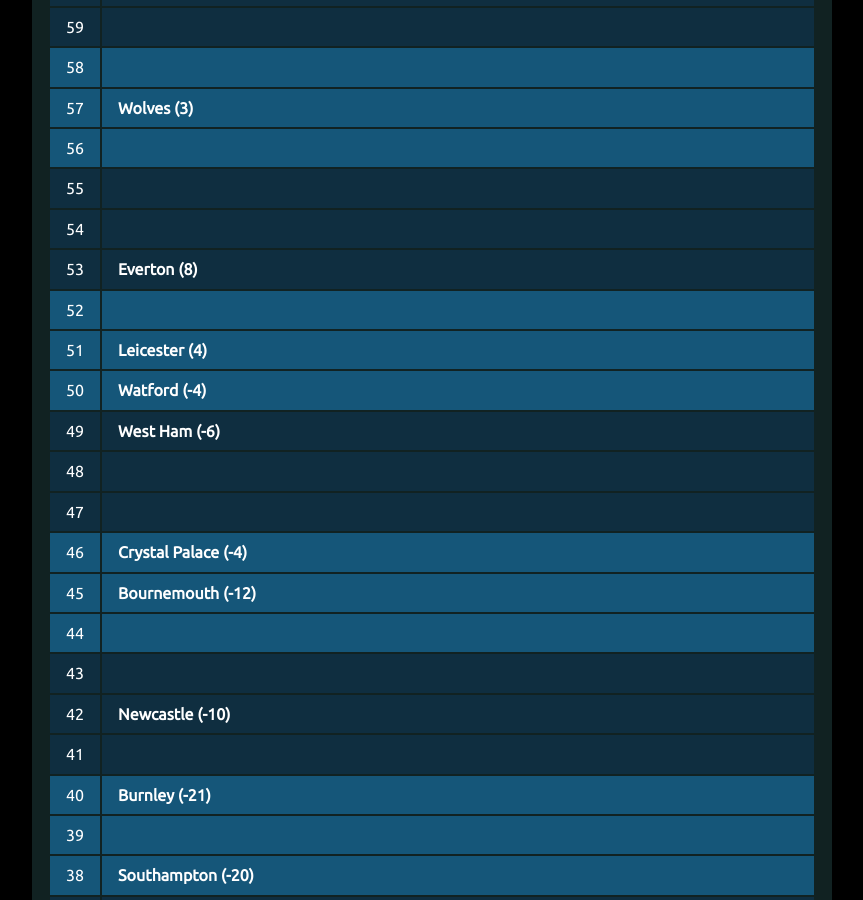
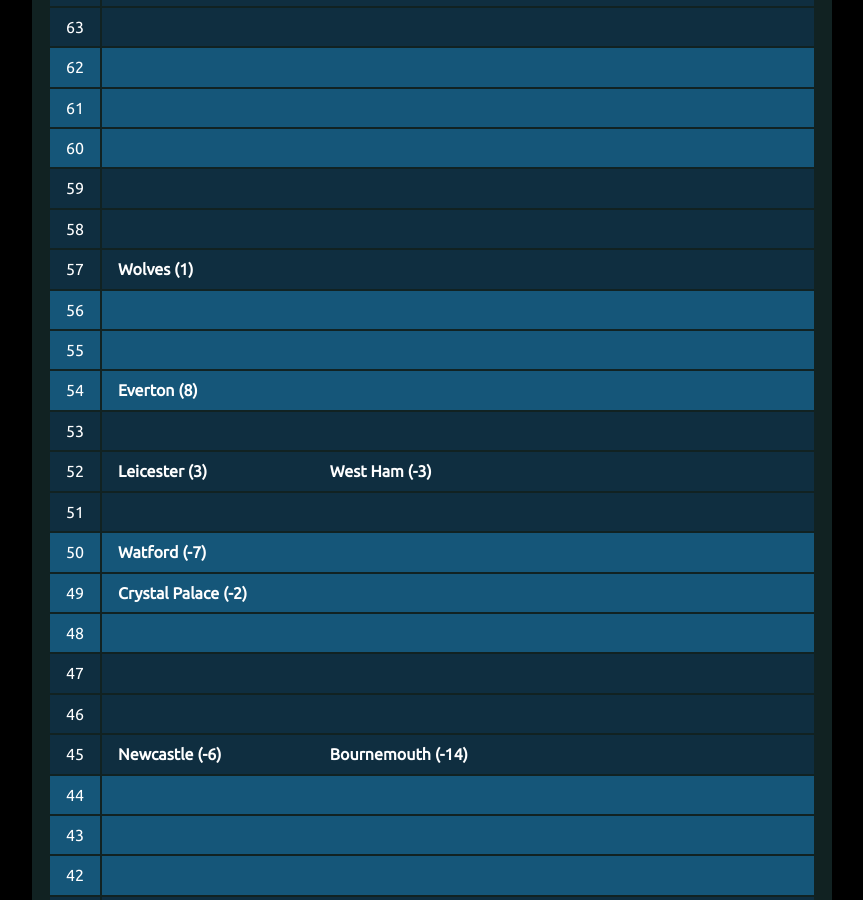
Before and after one commit to muru/muru.github.io, a Jekyll site: the page built from resources.md, in a window 1280 px wide and 900 px high, scrolled down 3139 px. Shown: the whole window, without its empty margins (208-1071 px from the left). Built offline with Jekyll 4.4.1, drawn with Linux system fonts in a browser that asks for light colours; some of the changed text lies outside the part shown.

Commit message:
updated cann-table: Mon 13 May 10:02:15 JST 2019

```diff
--- a/cann-table.html
+++ b/cann-table.html
@@ -1,12 +1,33 @@
 <table id="cann-table">
 <thead> <th> Pts </th> <th> Clubs (GD) </th> </thead>
 	<tr class="cann-row-1">
-		<td class="cann-point"> 94 </td>
+		<td class="cann-point"> 98 </td>
 		<td class="cann-clubs">
-			<span class="club-name"> Liverpool (65) </span>
+			<span class="club-name"> Man City (72) </span>
 		</td>
  	</tr>
 	<tr class="cann-row-1">
+		<td class="cann-point"> 97 </td>
+		<td class="cann-clubs">
+			<span class="club-name"> Liverpool (67) </span>
+		</td>
+ 	</tr>
+	<tr class="cann-row-1">
+		<td class="cann-point"> 96 </td>
+		<td class="cann-clubs">
+		</td>
+ 	</tr>
+	<tr class="cann-row-2">
+		<td class="cann-point"> 95 </td>
+		<td class="cann-clubs">
+		</td>
+ 	</tr>
+	<tr class="cann-row-2">
+		<td class="cann-point"> 94 </td>
+		<td class="cann-clubs">
+		</td>
+ 	</tr>
+	<tr class="cann-row-2">
 		<td class="cann-point"> 93 </td>
 		<td class="cann-clubs">
 		</td>
@@ -14,15 +35,14 @@
 	<tr class="cann-row-1">
 		<td class="cann-point"> 92 </td>
 		<td class="cann-clubs">
-			<span class="club-name"> Man City (68) </span>
 		</td>
  	</tr>
-	<tr class="cann-row-2">
+	<tr class="cann-row-1">
 		<td class="cann-point"> 91 </td>
 		<td class="cann-clubs">
 		</td>
  	</tr>
-	<tr class="cann-row-2">
+	<tr class="cann-row-1">
 		<td class="cann-point"> 90 </td>
 		<td class="cann-clubs">
 		</td>
@@ -32,12 +52,12 @@
 		<td class="cann-clubs">
 		</td>
  	</tr>
-	<tr class="cann-row-1">
+	<tr class="cann-row-2">
 		<td class="cann-point"> 88 </td>
 		<td class="cann-clubs">
 		</td>
  	</tr>
-	<tr class="cann-row-1">
+	<tr class="cann-row-2">
 		<td class="cann-point"> 87 </td>
 		<td class="cann-clubs">
 		</td>
@@ -47,12 +67,12 @@
 		<td class="cann-clubs">
 		</td>
  	</tr>
-	<tr class="cann-row-2">
+	<tr class="cann-row-1">
 		<td class="cann-point"> 85 </td>
 		<td class="cann-clubs">
 		</td>
  	</tr>
-	<tr class="cann-row-2">
+	<tr class="cann-row-1">
 		<td class="cann-point"> 84 </td>
 		<td class="cann-clubs">
 		</td>
@@ -62,12 +82,12 @@
 		<td class="cann-clubs">
 		</td>
  	</tr>
-	<tr class="cann-row-1">
+	<tr class="cann-row-2">
 		<td class="cann-point"> 82 </td>
 		<td class="cann-clubs">
 		</td>
  	</tr>
-	<tr class="cann-row-1">
+	<tr class="cann-row-2">
 		<td class="cann-point"> 81 </td>
 		<td class="cann-clubs">
 		</td>
@@ -77,12 +97,12 @@
 		<td class="cann-clubs">
 		</td>
  	</tr>
-	<tr class="cann-row-2">
+	<tr class="cann-row-1">
 		<td class="cann-point"> 79 </td>
 		<td class="cann-clubs">
 		</td>
  	</tr>
-	<tr class="cann-row-2">
+	<tr class="cann-row-1">
 		<td class="cann-point"> 78 </td>
 		<td class="cann-clubs">
 		</td>
@@ -92,12 +112,12 @@
 		<td class="cann-clubs">
 		</td>
  	</tr>
-	<tr class="cann-row-1">
+	<tr class="cann-row-2">
 		<td class="cann-point"> 76 </td>
 		<td class="cann-clubs">
 		</td>
  	</tr>
-	<tr class="cann-row-1">
+	<tr class="cann-row-2">
 		<td class="cann-point"> 75 </td>
 		<td class="cann-clubs">
 		</td>
@@ -107,29 +127,30 @@
 		<td class="cann-clubs">
 		</td>
  	</tr>
-	<tr class="cann-row-2">
+	<tr class="cann-row-1">
 		<td class="cann-point"> 73 </td>
 		<td class="cann-clubs">
 		</td>
  	</tr>
-	<tr class="cann-row-2">
+	<tr class="cann-row-1">
 		<td class="cann-point"> 72 </td>
 		<td class="cann-clubs">
+			<span class="club-name"> Chelsea (24) </span>
 		</td>
  	</tr>
 	<tr class="cann-row-2">
 		<td class="cann-point"> 71 </td>
 		<td class="cann-clubs">
-			<span class="club-name"> Chelsea (24) </span>
-		</td>
- 	</tr>
-	<tr class="cann-row-1">
-		<td class="cann-point"> 70 </td>
-		<td class="cann-clubs">
 			<span class="club-name"> Tottenham (28) </span>
 		</td>
  	</tr>
-	<tr class="cann-row-1">
+	<tr class="cann-row-2">
+		<td class="cann-point"> 70 </td>
+		<td class="cann-clubs">
+			<span class="club-name"> Arsenal (22) </span>
+		</td>
+ 	</tr>
+	<tr class="cann-row-2">
 		<td class="cann-point"> 69 </td>
 		<td class="cann-clubs">
 		</td>
@@ -139,16 +160,15 @@
 		<td class="cann-clubs">
 		</td>
  	</tr>
-	<tr class="cann-row-2">
+	<tr class="cann-row-1">
 		<td class="cann-point"> 67 </td>
 		<td class="cann-clubs">
-			<span class="club-name"> Arsenal (20) </span>
 		</td>
  	</tr>
-	<tr class="cann-row-2">
+	<tr class="cann-row-1">
 		<td class="cann-point"> 66 </td>
 		<td class="cann-clubs">
-			<span class="club-name"> Man Utd (13) </span>
+			<span class="club-name"> Man Utd (11) </span>
 		</td>
  	</tr>
 	<tr class="cann-row-2">
@@ -156,12 +176,12 @@
 		<td class="cann-clubs">
 		</td>
  	</tr>
-	<tr class="cann-row-1">
+	<tr class="cann-row-2">
 		<td class="cann-point"> 64 </td>
 		<td class="cann-clubs">
 		</td>
  	</tr>
-	<tr class="cann-row-1">
+	<tr class="cann-row-2">
 		<td class="cann-point"> 63 </td>
 		<td class="cann-clubs">
 		</td>
@@ -171,12 +191,12 @@
 		<td class="cann-clubs">
 		</td>
  	</tr>
-	<tr class="cann-row-2">
+	<tr class="cann-row-1">
 		<td class="cann-point"> 61 </td>
 		<td class="cann-clubs">
 		</td>
  	</tr>
-	<tr class="cann-row-2">
+	<tr class="cann-row-1">
 		<td class="cann-point"> 60 </td>
 		<td class="cann-clubs">
 		</td>
@@ -186,15 +206,15 @@
 		<td class="cann-clubs">
 		</td>
  	</tr>
-	<tr class="cann-row-1">
+	<tr class="cann-row-2">
 		<td class="cann-point"> 58 </td>
 		<td class="cann-clubs">
 		</td>
  	</tr>
-	<tr class="cann-row-1">
+	<tr class="cann-row-2">
 		<td class="cann-point"> 57 </td>
 		<td class="cann-clubs">
-			<span class="club-name"> Wolves (3) </span>
+			<span class="club-name"> Wolves (1) </span>
 		</td>
  	</tr>
 	<tr class="cann-row-1">
@@ -202,46 +222,47 @@
 		<td class="cann-clubs">
 		</td>
  	</tr>
-	<tr class="cann-row-2">
+	<tr class="cann-row-1">
 		<td class="cann-point"> 55 </td>
 		<td class="cann-clubs">
 		</td>
  	</tr>
-	<tr class="cann-row-2">
+	<tr class="cann-row-1">
 		<td class="cann-point"> 54 </td>
 		<td class="cann-clubs">
+			<span class="club-name"> Everton (8) </span>
 		</td>
  	</tr>
 	<tr class="cann-row-2">
 		<td class="cann-point"> 53 </td>
 		<td class="cann-clubs">
-			<span class="club-name"> Everton (8) </span>
 		</td>
  	</tr>
-	<tr class="cann-row-1">
+	<tr class="cann-row-2">
 		<td class="cann-point"> 52 </td>
 		<td class="cann-clubs">
+			<span class="club-name"> Leicester (3) </span>
+			<span class="club-name"> West Ham (-3) </span>
 		</td>
  	</tr>
-	<tr class="cann-row-1">
+	<tr class="cann-row-2">
 		<td class="cann-point"> 51 </td>
 		<td class="cann-clubs">
-			<span class="club-name"> Leicester (4) </span>
 		</td>
  	</tr>
 	<tr class="cann-row-1">
 		<td class="cann-point"> 50 </td>
 		<td class="cann-clubs">
-			<span class="club-name"> Watford (-4) </span>
+			<span class="club-name"> Watford (-7) </span>
 		</td>
  	</tr>
-	<tr class="cann-row-2">
+	<tr class="cann-row-1">
 		<td class="cann-point"> 49 </td>
 		<td class="cann-clubs">
-			<span class="club-name"> West Ham (-6) </span>
+			<span class="club-name"> Crystal Palace (-2) </span>
 		</td>
  	</tr>
-	<tr class="cann-row-2">
+	<tr class="cann-row-1">
 		<td class="cann-point"> 48 </td>
 		<td class="cann-clubs">
 		</td>
@@ -251,16 +272,16 @@
 		<td class="cann-clubs">
 		</td>
  	</tr>
-	<tr class="cann-row-1">
+	<tr class="cann-row-2">
 		<td class="cann-point"> 46 </td>
 		<td class="cann-clubs">
-			<span class="club-name"> Crystal Palace (-4) </span>
 		</td>
  	</tr>
-	<tr class="cann-row-1">
+	<tr class="cann-row-2">
 		<td class="cann-point"> 45 </td>
 		<td class="cann-clubs">
-			<span class="club-name"> Bournemouth (-12) </span>
+			<span class="club-name"> Newcastle (-6) </span>
+			<span class="club-name"> Bournemouth (-14) </span>
 		</td>
  	</tr>
 	<tr class="cann-row-1">
@@ -268,15 +289,14 @@
 		<td class="cann-clubs">
 		</td>
  	</tr>
-	<tr class="cann-row-2">
+	<tr class="cann-row-1">
 		<td class="cann-point"> 43 </td>
 		<td class="cann-clubs">
 		</td>
  	</tr>
-	<tr class="cann-row-2">
+	<tr class="cann-row-1">
 		<td class="cann-point"> 42 </td>
 		<td class="cann-clubs">
-			<span class="club-name"> Newcastle (-10) </span>
 		</td>
  	</tr>
 	<tr class="cann-row-2">
@@ -284,32 +304,32 @@
 		<td class="cann-clubs">
 		</td>
  	</tr>
-	<tr class="cann-row-1">
+	<tr class="cann-row-2">
 		<td class="cann-point"> 40 </td>
 		<td class="cann-clubs">
-			<span class="club-name"> Burnley (-21) </span>
+			<span class="club-name"> Burnley (-23) </span>
 		</td>
  	</tr>
-	<tr class="cann-row-1">
+	<tr class="cann-row-2">
 		<td class="cann-point"> 39 </td>
 		<td class="cann-clubs">
+			<span class="club-name"> Southampton (-20) </span>
 		</td>
  	</tr>
 	<tr class="cann-row-1">
 		<td class="cann-point"> 38 </td>
 		<td class="cann-clubs">
-			<span class="club-name"> Southampton (-20) </span>
 		</td>
  	</tr>
-	<tr class="cann-row-2">
+	<tr class="cann-row-1">
 		<td class="cann-point"> 37 </td>
 		<td class="cann-clubs">
 		</td>
  	</tr>
-	<tr class="cann-row-2">
+	<tr class="cann-row-1">
 		<td class="cann-point"> 36 </td>
 		<td class="cann-clubs">
-			<span class="club-name"> Brighton (-22) </span>
+			<span class="club-name"> Brighton (-25) </span>
 		</td>
  	</tr>
 	<tr class="cann-row-2">
@@ -317,12 +337,13 @@
 		<td class="cann-clubs">
 		</td>
  	</tr>
-	<tr class="cann-row-1">
+	<tr class="cann-row-2">
 		<td class="cann-point"> 34 </td>
 		<td class="cann-clubs">
+			<span class="club-name"> Cardiff (-35) </span>
 		</td>
  	</tr>
-	<tr class="cann-row-1">
+	<tr class="cann-row-2">
 		<td class="cann-point"> 33 </td>
 		<td class="cann-clubs">
 		</td>
@@ -332,13 +353,12 @@
 		<td class="cann-clubs">
 		</td>
  	</tr>
-	<tr class="cann-row-2">
+	<tr class="cann-row-1">
 		<td class="cann-point"> 31 </td>
 		<td class="cann-clubs">
-			<span class="club-name"> Cardiff (-37) </span>
 		</td>
  	</tr>
-	<tr class="cann-row-2">
+	<tr class="cann-row-1">
 		<td class="cann-point"> 30 </td>
 		<td class="cann-clubs">
 		</td>
@@ -348,12 +368,12 @@
 		<td class="cann-clubs">
 		</td>
  	</tr>
-	<tr class="cann-row-1">
+	<tr class="cann-row-2">
 		<td class="cann-point"> 28 </td>
 		<td class="cann-clubs">
 		</td>
  	</tr>
-	<tr class="cann-row-1">
+	<tr class="cann-row-2">
 		<td class="cann-point"> 27 </td>
 		<td class="cann-clubs">
 		</td>
@@ -361,15 +381,15 @@
 	<tr class="cann-row-1">
 		<td class="cann-point"> 26 </td>
 		<td class="cann-clubs">
-			<span class="club-name"> Fulham (-43) </span>
+			<span class="club-name"> Fulham (-47) </span>
 		</td>
  	</tr>
-	<tr class="cann-row-2">
+	<tr class="cann-row-1">
 		<td class="cann-point"> 25 </td>
 		<td class="cann-clubs">
 		</td>
  	</tr>
-	<tr class="cann-row-2">
+	<tr class="cann-row-1">
 		<td class="cann-point"> 24 </td>
 		<td class="cann-clubs">
 		</td>
@@ -379,12 +399,12 @@
 		<td class="cann-clubs">
 		</td>
  	</tr>
-	<tr class="cann-row-1">
+	<tr class="cann-row-2">
 		<td class="cann-point"> 22 </td>
 		<td class="cann-clubs">
 		</td>
  	</tr>
-	<tr class="cann-row-1">
+	<tr class="cann-row-2">
 		<td class="cann-point"> 21 </td>
 		<td class="cann-clubs">
 		</td>
@@ -394,12 +414,12 @@
 		<td class="cann-clubs">
 		</td>
  	</tr>
-	<tr class="cann-row-2">
+	<tr class="cann-row-1">
 		<td class="cann-point"> 19 </td>
 		<td class="cann-clubs">
 		</td>
  	</tr>
-	<tr class="cann-row-2">
+	<tr class="cann-row-1">
 		<td class="cann-point"> 18 </td>
 		<td class="cann-clubs">
 		</td>
@@ -409,16 +429,11 @@
 		<td class="cann-clubs">
 		</td>
  	</tr>
-	<tr class="cann-row-1">
+	<tr class="cann-row-2">
 		<td class="cann-point"> 16 </td>
-		<td class="cann-clubs">
-		</td>
- 	</tr>
-	<tr class="cann-row-1">
-		<td class="cann-point"> 15 </td>
 		<td class="cann-clubs">
 			<span class="club-name"> Huddersfield (-54) </span>
 		</td>
  	</tr>
 </table>
-<span id="cann-gen-note"> Generated on  Monday, 06 May 2019 at 10:02 JST. </span>
+<span id="cann-gen-note"> Generated on  Monday, 13 May 2019 at 10:02 JST. </span>
```
